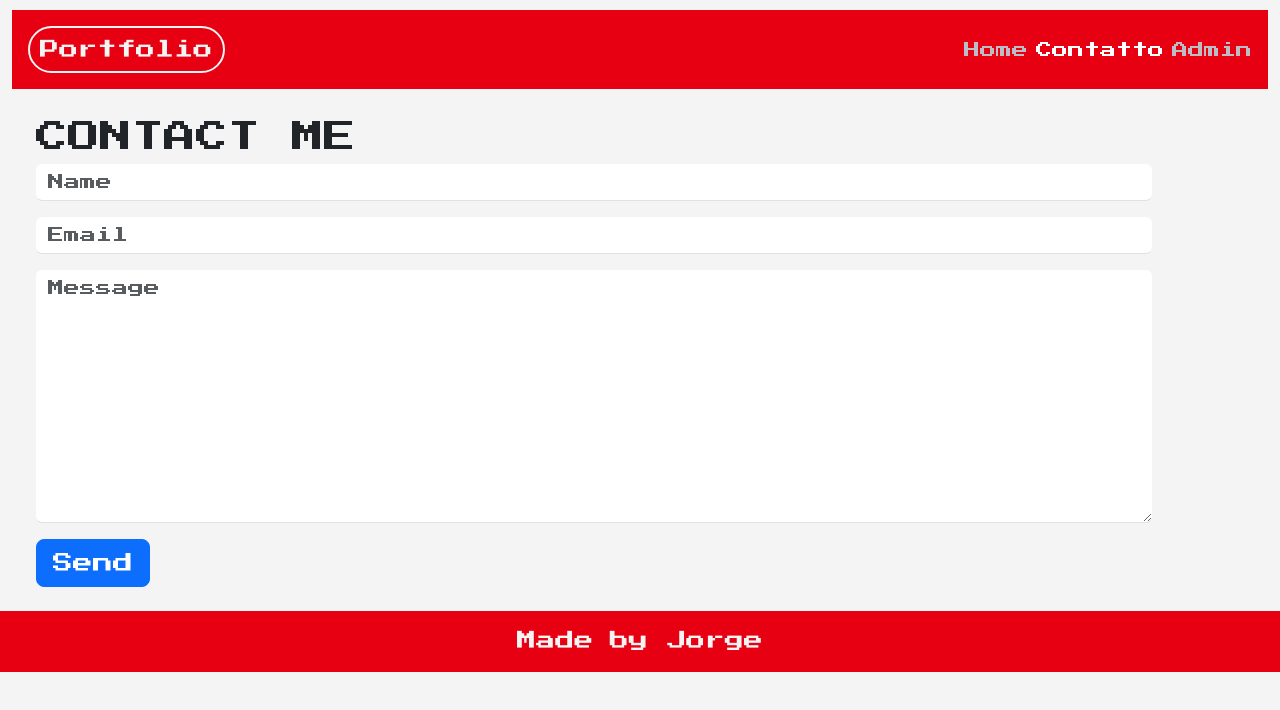
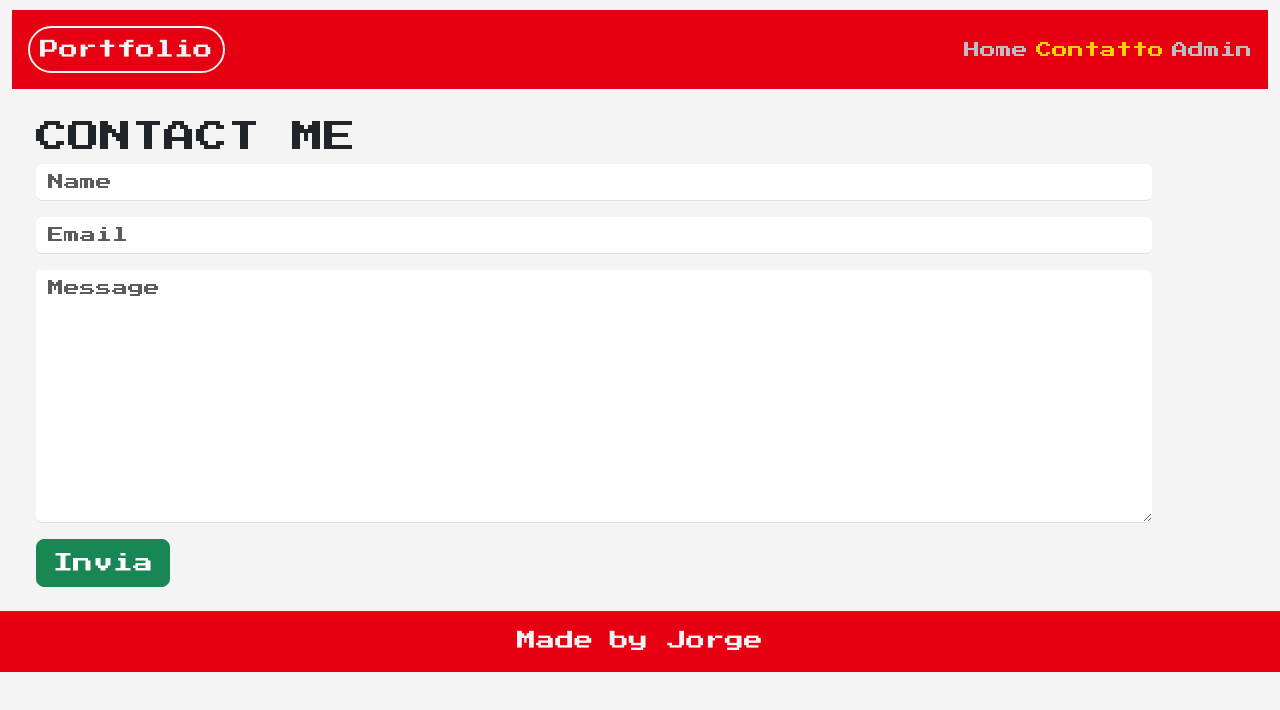
Before and after one commit to JorgeLuix/vite-boolfolio, a Vue app: page /contact in a window 1280 px wide. Shown: the top 710 px of the page. Built offline with nearby package versions, Linux system fonts and the light colour scheme.

Commit message:
modifiche stili

```diff
--- a/src/components/HeaderApp.vue
+++ b/src/components/HeaderApp.vue
@@ -75,7 +75,7 @@ nav {
 
 .router-link-active {
 
-    color: white!important;
+    color: $gialloMario !important;
 
 }
 
--- a/src/pages/ContactUs.vue
+++ b/src/pages/ContactUs.vue
@@ -18,8 +18,8 @@
                     <textarea class="border-0 border-bottom form-control" :class="{ 'is-invalid': errors.message }"
                         name="body" id="body" cols="30" rows="10" placeholder="Message" v-model="body"></textarea>
                 </div>
-                <button class="btn btn-lg btn-primary text-white" type="submit" :disabled="loading">{{ loading ?
-                    'Sending...' : 'Send'
+                <button class="btn btn-lg btn-success text-white" type="submit" :disabled="loading">{{ loading ?
+                    'Invia...' : 'Invia'
                 }}</button>
             </form>
         </div>
```
